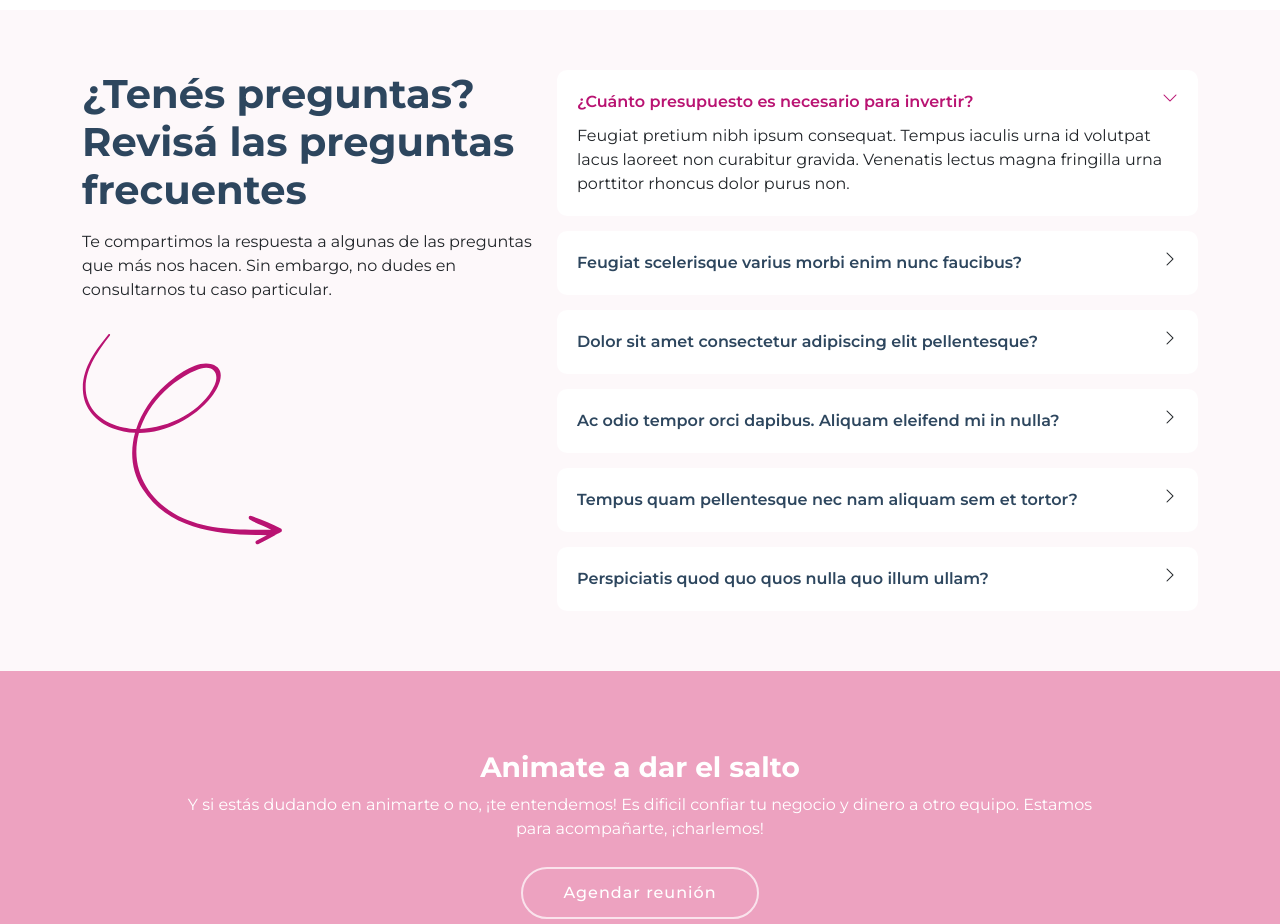
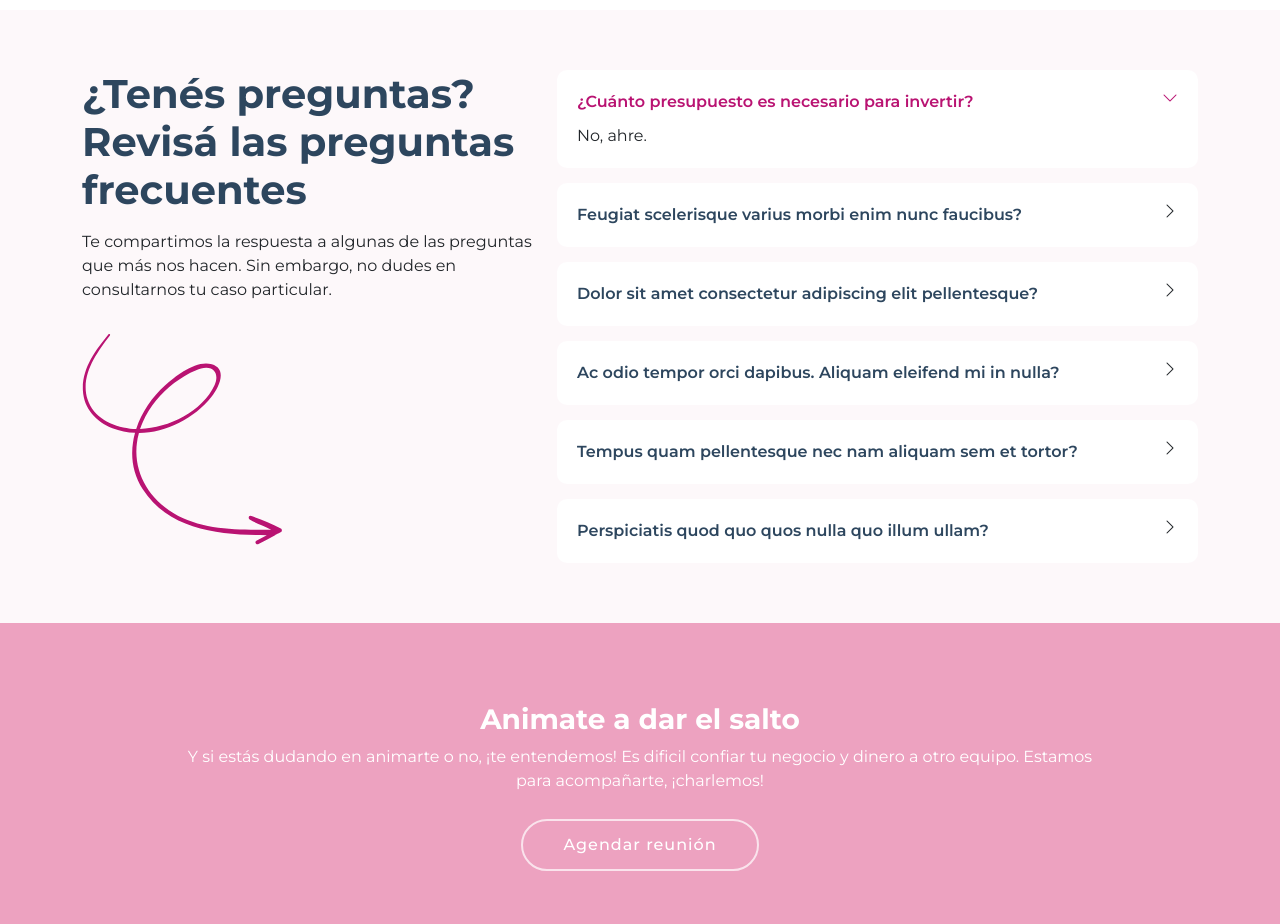
Before and after one commit to rosariotobarias/Web-Ro-V3, a plain HTML site: page index.html in a window 1280 px wide. Shown: the part 5400-6324 px from the top of the page. Drawn offline with Linux system fonts and the light colour scheme.

Commit message:
Update index.html

```diff
--- a/index.html
+++ b/index.html
@@ -950,7 +950,7 @@
               <div class="faq-item faq-active">
                 <h3>¿Cuánto presupuesto es necesario para invertir?</h3>
                 <div class="faq-content">
-                  <p>Feugiat pretium nibh ipsum consequat. Tempus iaculis urna id volutpat lacus laoreet non curabitur gravida. Venenatis lectus magna fringilla urna porttitor rhoncus dolor purus non.</p>
+                  <p>No, ahre.</p>
                 </div>
                 <i class="faq-toggle bi bi-chevron-right"></i>
               </div><!-- End Faq item-->
```
